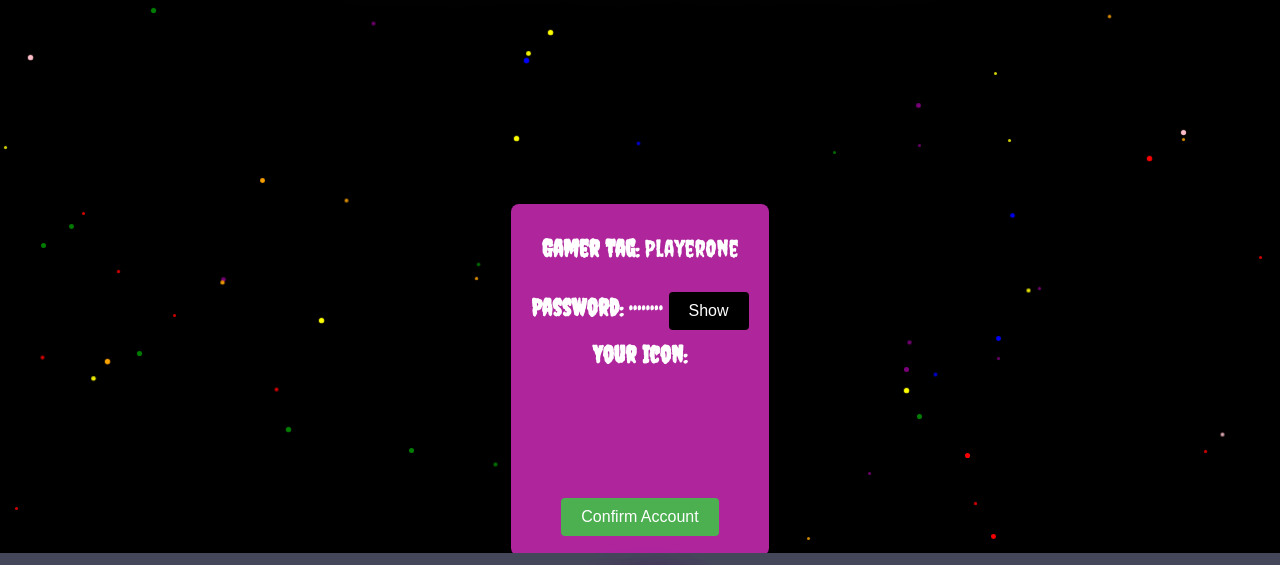
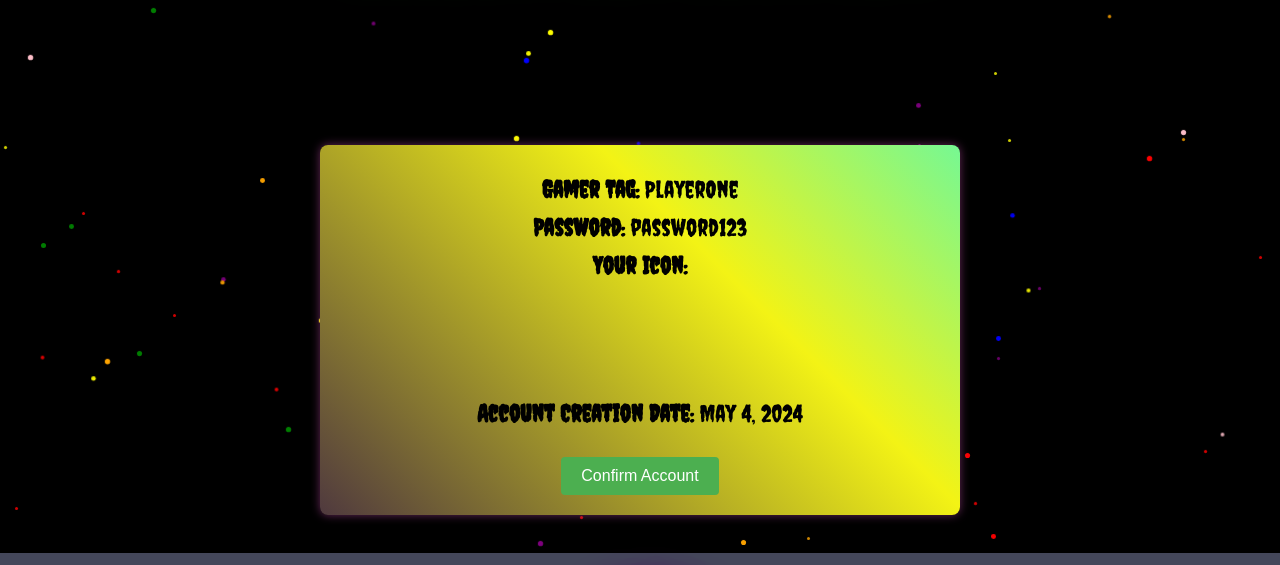
Before and after one commit to ntandon2025/NikkidatikkiApp, a website: page accountconfirmationpage.html in a window 1280 px wide. Shown: the part 120-685 px from the top of the page. Drawn offline with Linux system fonts and the light colour scheme.

Commit message:
acctconf

```diff
--- a/accountconfirmationpage.html
+++ b/accountconfirmationpage.html
@@ -6,6 +6,7 @@
     <title>Account Confirmation</title>
     <link href="https://fonts.googleapis.com/css2?family=Creepster&display=swap" rel="stylesheet">
     <link rel="stylesheet" href="styles.css">
+    <script src="accountconfirmationpage.js" defer></script>
 </head>
 <body>
     <header class="disco-theme2">
@@ -14,29 +15,29 @@
 
     <div class="starlight-background"></div> <!-- Stars generated by JavaScript -->
 
-    <div class="confirmation-box2">
+    <div class="icon-selection disco-theme">
         <div class="account-details">
             <p><strong>Gamer Tag:</strong> <span id="gamerTag">PlayerOne</span></p>
-            <p><strong>Password:</strong> <span id="password">••••••••</span> <button onclick="togglePasswordVisibility()">Show</button></p>
+            <p><strong>Password:</strong> <span id="password">password123</span></p>
             <div class="icon-preview">
                 <p><strong>Your Icon:</strong></p>
                 <div class="icon" style="background-image: url('path/to/your/icon/image.png');"></div>
             </div>
+            <p><strong>Account Creation Date:</strong> <span id="creationDate">Loading...</span></p>
         </div>
-        <button class="confirm-btn" onclick="confirmAccount()">Confirm Account</button>
+        <button class="confirm-btn">Confirm Account</button>
         <div id="dynamicContent"></div>
     </div>
+
 
     <footer>
         <p>&copy; 2024 Gaming Website</p>
         <div class="back-arrow" onclick="window.history.back();">← Go Back</div>
     </footer>
 
-    <script src="accountconfirmationpage.js"></script>
-</body>
-</html>
 
 
+    <script src="accountconfirmationpage.js"></script>
     <script>
        document.addEventListener("DOMContentLoaded", function() {
     // Star generation
--- a/accountconfirmationpage.js
+++ b/accountconfirmationpage.js
@@ -1,24 +1,28 @@
-function togglePasswordVisibility() {
-    const passwordSpan = document.getElementById('password');
-    const isHidden = passwordSpan.innerText === '••••••••';
-    passwordSpan.innerText = isHidden ? 'password123' : '••••••••'; // Toggle visibility
-}
+document.addEventListener("DOMContentLoaded", function() {
+    const confirmBtn = document.querySelector('.confirm-btn');
+    const dynamicContent = document.getElementById('dynamicContent');
+    const creationDateSpan = document.getElementById('creationDate');
 
     function confirmAccount() {
         const userConfirmed = confirm("Are you sure you want to confirm your account? You will not be able to make changes once the account is created.");
         if (userConfirmed) {
-        // User confirmed, show the Enter the Mirage message
-        const dynamicContent = document.getElementById('dynamicContent');
-        dynamicContent.innerHTML = `
-            <p>Account confirmed! Welcome to the Mirage.</p>
-            <button onclick="enterTheMirage()">Enter the Mirage</button>
-        `;
-        // Optionally, hide the confirm button to prevent repeated clicks
-        document.querySelector('.confirm-btn').style.display = 'none';
+            dynamicContent.innerHTML = '<p>Account confirmed! Welcome to the Mirage.</p><button id="enterMirageButton">Enter the Mirage</button>';
+            document.getElementById('enterMirageButton').addEventListener('click', enterTheMirage);
+            confirmBtn.style.display = 'none';
         }
     }
 
     function enterTheMirage() {
-    // Redirect to the main page or show additional content
-    window.location.href = 'home.html'; // Adjust the URL to your main page
+        window.location.href = 'home.html';
     }
+
+    function displayCreationDate() {
+        const currentDate = new Date();
+        const options = { year: 'numeric', month: 'long', day: 'numeric' };
+        creationDateSpan.textContent = currentDate.toLocaleDateString('en-US', options);
+    }
+
+    displayCreationDate();
+    confirmBtn.addEventListener('click', confirmAccount);
+
+});
```
Lines whose indentation alone changed are shown as unchanged.
